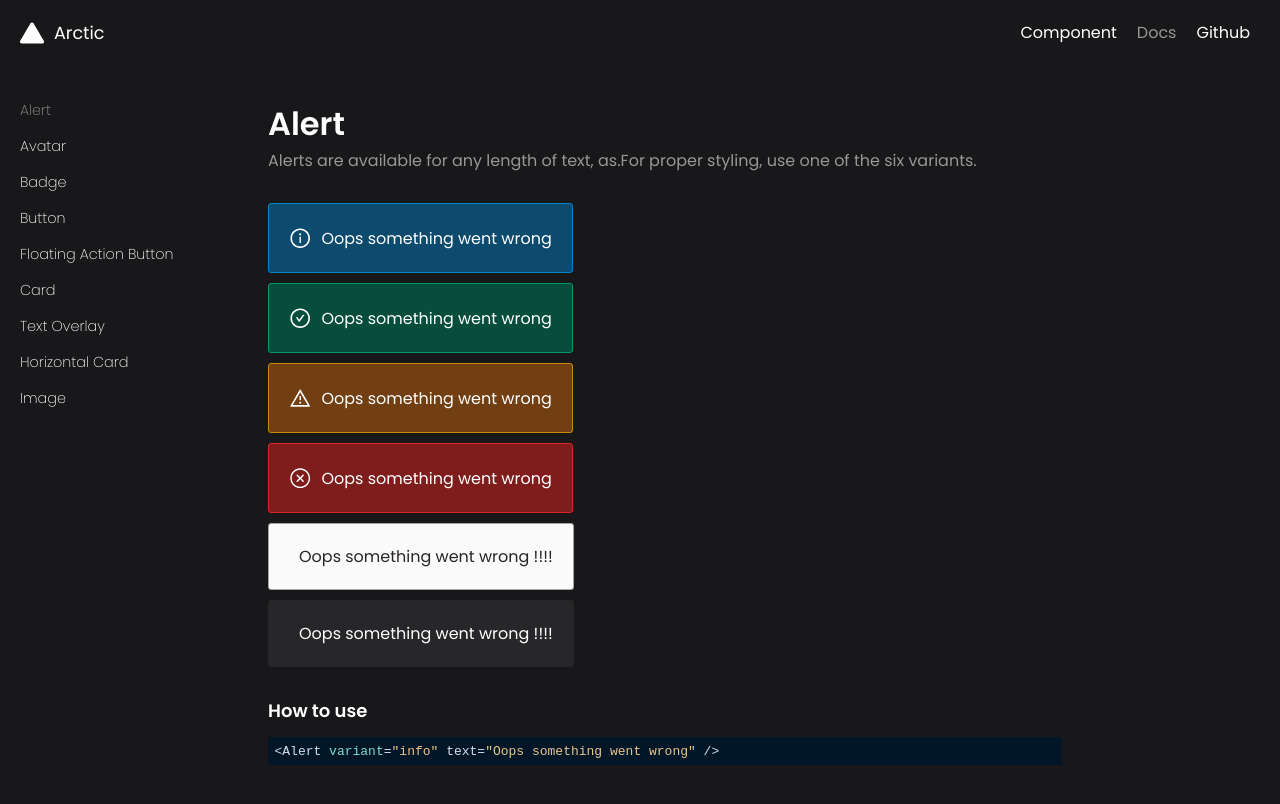
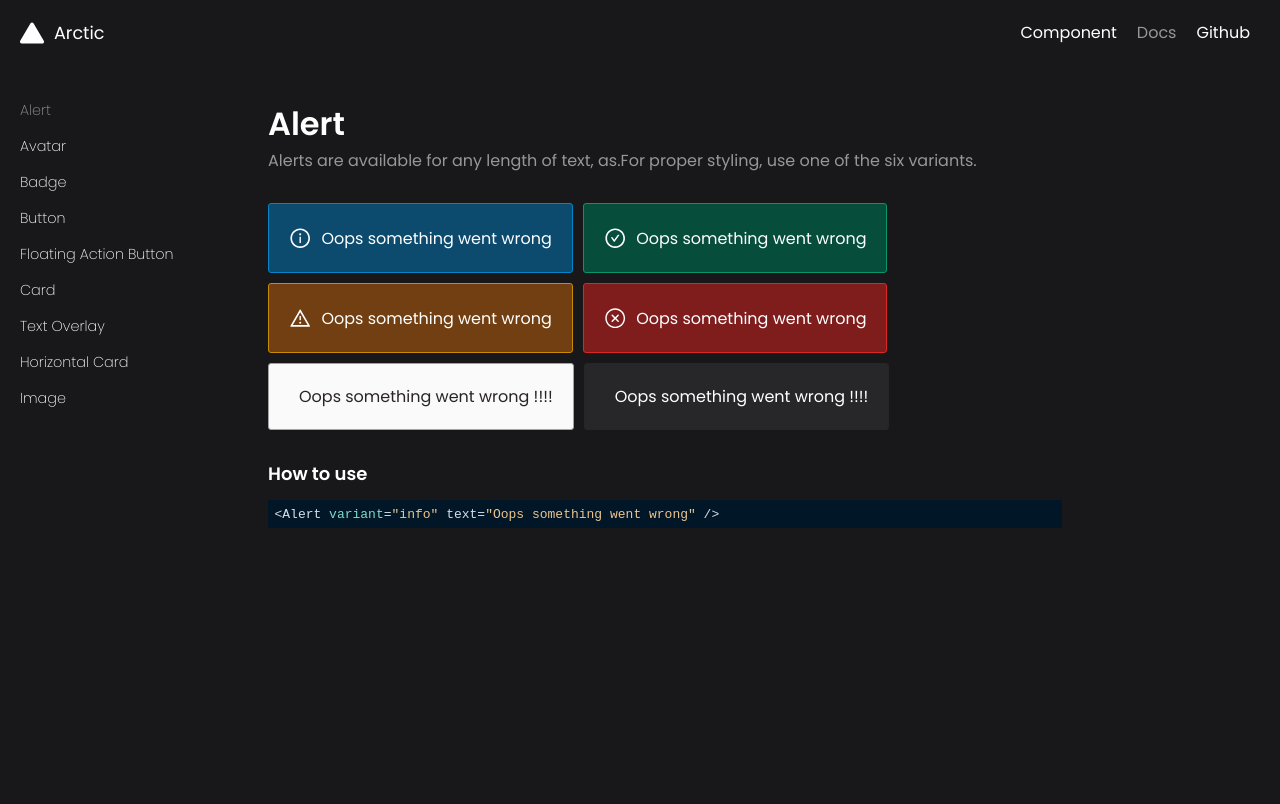
Before and after one commit to ParasArya289/arcticUI, a React (Create React App) app: page /docs/Alert in a window 1280 px wide. Shown: the top 804 px of the page. Built offline with nearby package versions, Linux system fonts and the light colour scheme.

Commit message:
style: changes in flex property

```diff
--- a/src/Pages/Docs/AlertDoc/AlertDoc.css
+++ b/src/Pages/Docs/AlertDoc/AlertDoc.css
@@ -1,6 +1,7 @@
 .docs__preview {
   display: flex;
-  flex-direction: column;
+  flex-direction: row;
+  align-items: center;
   flex-wrap: wrap;
   gap: 10px;
 }
```
